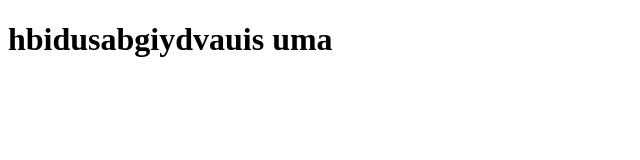
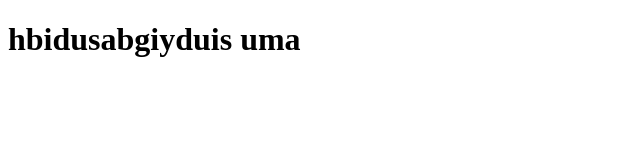
Before and after one commit to JSA04/GitTest, a plain HTML site: page ProjetoTest/index.html in a window 1280 px wide. Shown: the whole page, without its empty margins (0-640 px from the left). Drawn offline with Linux system fonts and the light colour scheme.

Commit message:
Update index.html
Usando code review

```diff
--- a/ProjetoTest/index.html
+++ b/ProjetoTest/index.html
@@ -5,6 +5,6 @@
  <meta charset="utf-8">
  </head>
  <body>
- <h1>hbidusabgiydvauis uma</h1>
+ <h1>hbidusabgiyduis uma</h1>
  </body>
 </html>
```
